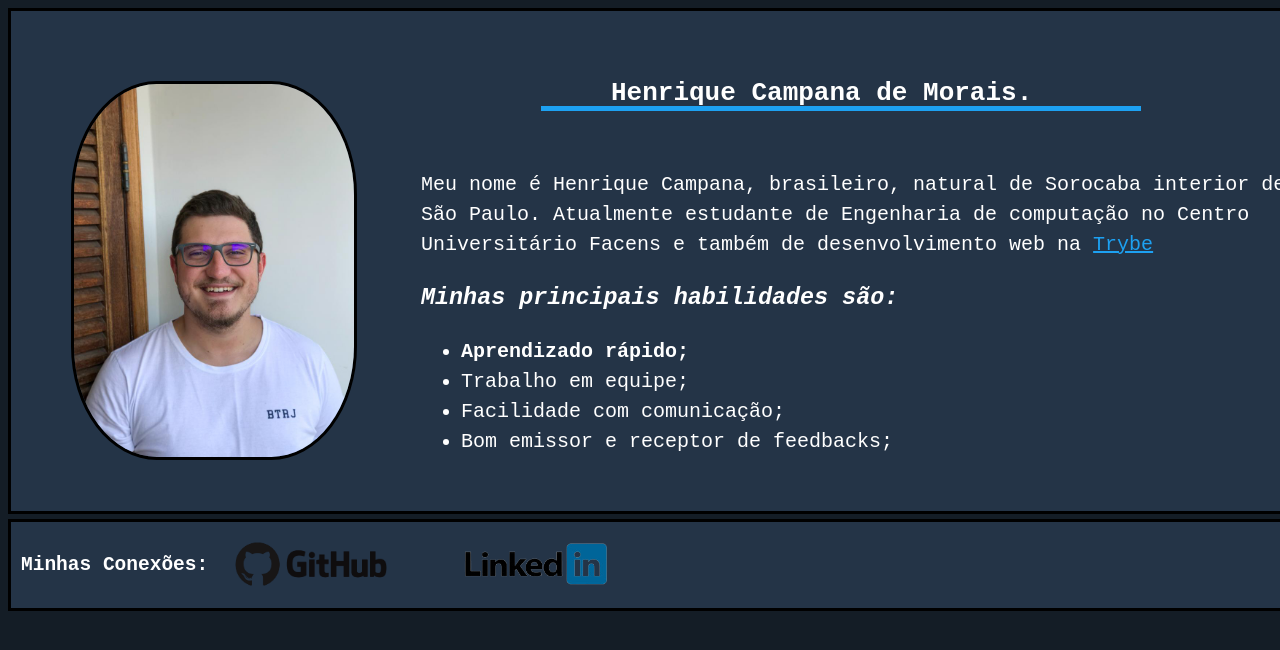
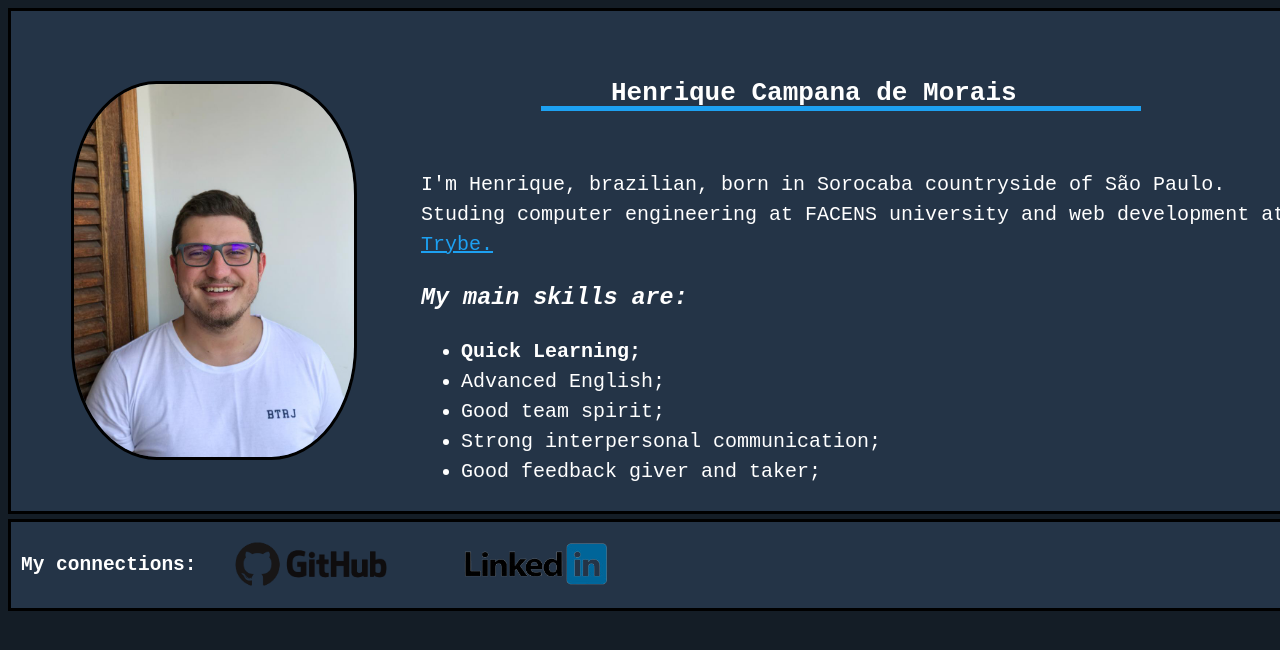
Before and after one commit to Campanaaa/Campanaaa.github.io, a plain HTML site: page index.html in a window 1280 px wide. Shown: the top 650 px of the page. Drawn offline with Linux system fonts and the light colour scheme.

Commit message:
passa Portifolio para o ingles

```diff
--- a/index.html
+++ b/index.html
@@ -7,31 +7,31 @@
   </head>
   <body>
     <main id="geral">
-      <h1>Henrique Campana de Morais.</h1>
+      <h1>Henrique Campana de Morais</h1>
       <div id="separador"></div>
       <img id="foto" src="images/Minha_imagem.jpeg"alt="Henrique Campana com camisa simples e fundo branco e marrom"
       />
       <section class="informacoes">
         <p id="bio">
-          Meu nome é Henrique Campana, brasileiro, natural de Sorocaba interior de
-          São Paulo. Atualmente estudante de Engenharia de computação no Centro
-          Universitário Facens e também de desenvolvimento web na <a href="https://www.betrybe.com/" target="_blank">Trybe</a>
+          I'm Henrique, brazilian, born in Sorocaba countryside of
+          São Paulo. Studing computer engineering at FACENS university and web development at <a href="https://www.betrybe.com/" target="_blank">Trybe.</a>
         </p>
         <p>
-          <h3><em>Minhas principais habilidades são:</em></h3>
+          <h3><em>My main skills are:</em></h3>
         </p>
         <ul>
-          <li><strong>Aprendizado rápido;</strong></li>
-          <li>Trabalho em equipe;</li>
-          <li>Facilidade com comunicação;</li>
-          <li>Bom emissor e receptor de feedbacks;</li>
+          <li><b>Quick Learning;</b></li>
+          <li>Advanced English;</li>
+          <li>Good team spirit;</li>
+          <li>Strong interpersonal communication;</li>
+          <li>Good feedback giver and taker;</li>
         </ul>
       </section>
     </main>
     <footer>
       <div  class="conexoes">
         <p>
-          <h2>Minhas Conexões:</h2>
+          <h2>My connections:</h2>
         </p>
        <a href="https://github.com/Campanaaa" target="_blank"> <img id="Github" src="images/GITHUB-LOGO.png" alt="Github"></a>
        <a href="https://www.linkedin.com/in/henrique-campana-de-morais-web-developer/" target="_blank"><img id="Linkedin" src="images/linkedi-removebg-preview.png" alt="Linkedin"></a>
```
